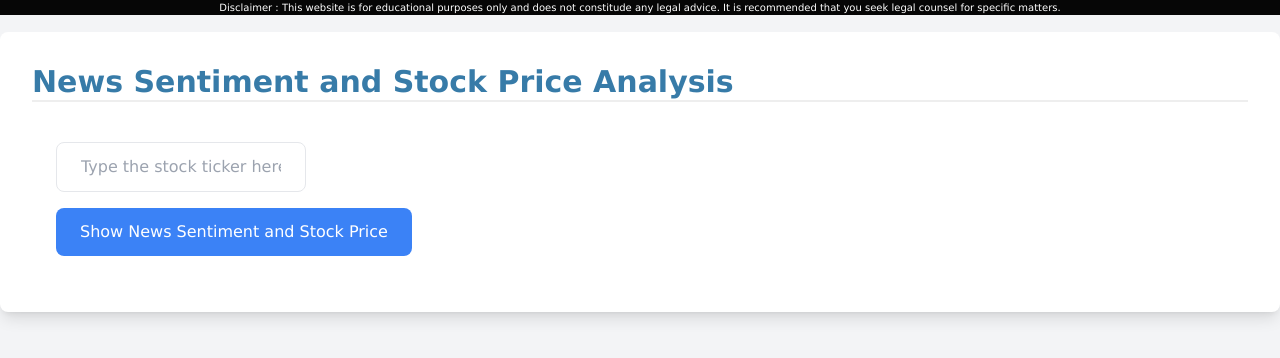
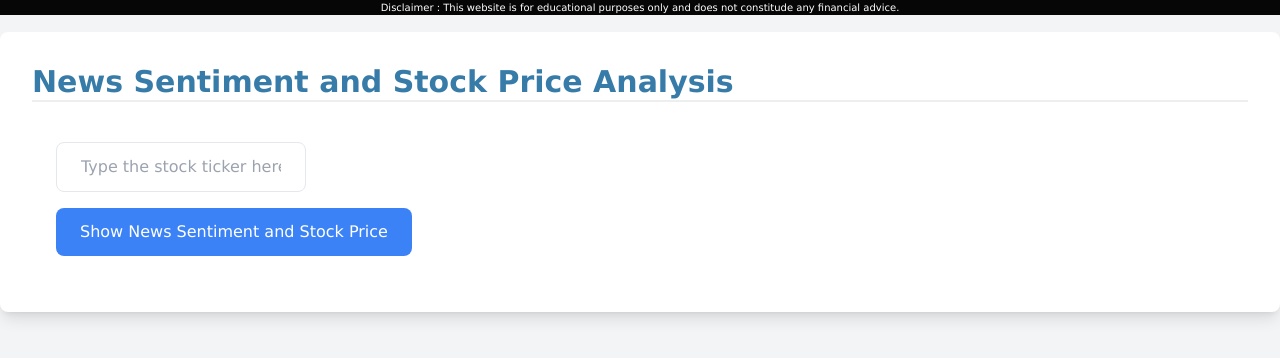
Before and after one commit to iss-senteament/stock-sentiment-analysis, a Flask app: page / in a window 1280 px wide. Shown: the top 358 px of the page. Run offline with Flask 3, Linux system fonts and the light colour scheme; parts of the project's set-up code (start-up, migrations or seed data) failed here and were passed over; some libraries are stand-ins or nearby versions.

Commit message:
edited disclaimer

```diff
--- a/code/templates/analysis.html
+++ b/code/templates/analysis.html
@@ -14,8 +14,7 @@
 <body class="bg-gray-100 min-h-screen">
 	<div class="topBanner">
 		Disclaimer :
-		This website is for educational purposes only and does not constitude any legal advice.
-		It is recommended that you seek legal counsel for specific matters.
+		This website is for educational purposes only and does not constitude any financial advice.
 	  </div>
 	<div class="container mx-auto py-8">
 		<div class="bg-white shadow-lg rounded-lg p-8">
--- a/code/templates/index.html
+++ b/code/templates/index.html
@@ -10,8 +10,7 @@
 <body class="bg-gray-100 min-h-screen">
   <div class="topBanner">
     Disclaimer :
-    This website is for educational purposes only and does not constitude any legal advice.
-    It is recommended that you seek legal counsel for specific matters.
+    This website is for educational purposes only and does not constitude any financial advice.
   </div>
   <div class="container mx-auto py-8">
     <div class="bg-white shadow-lg rounded-lg p-8">
```
